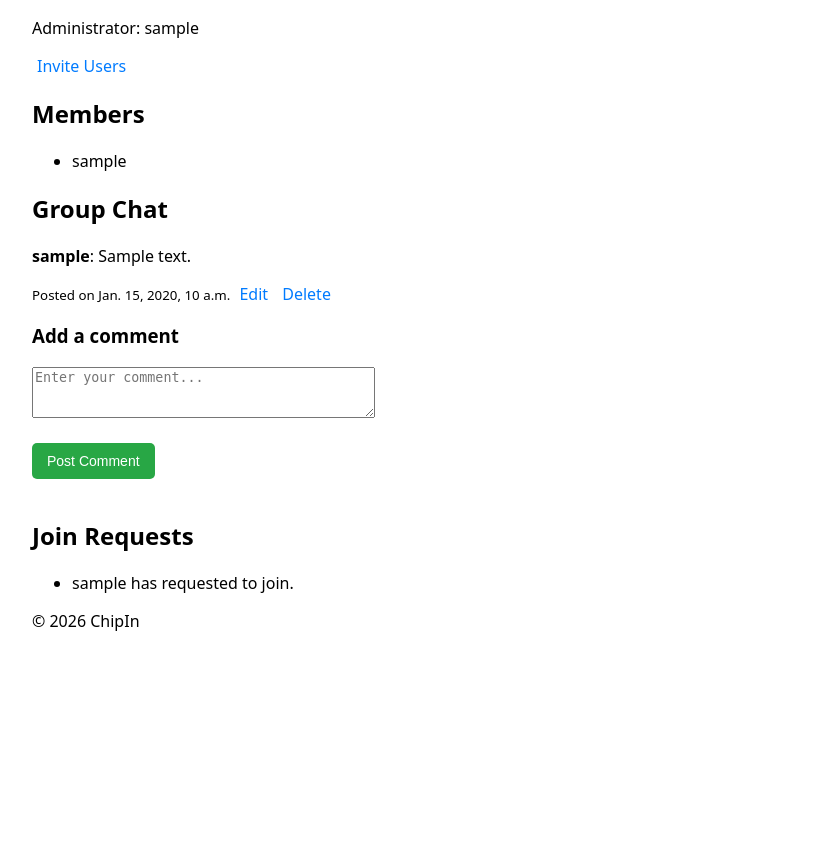
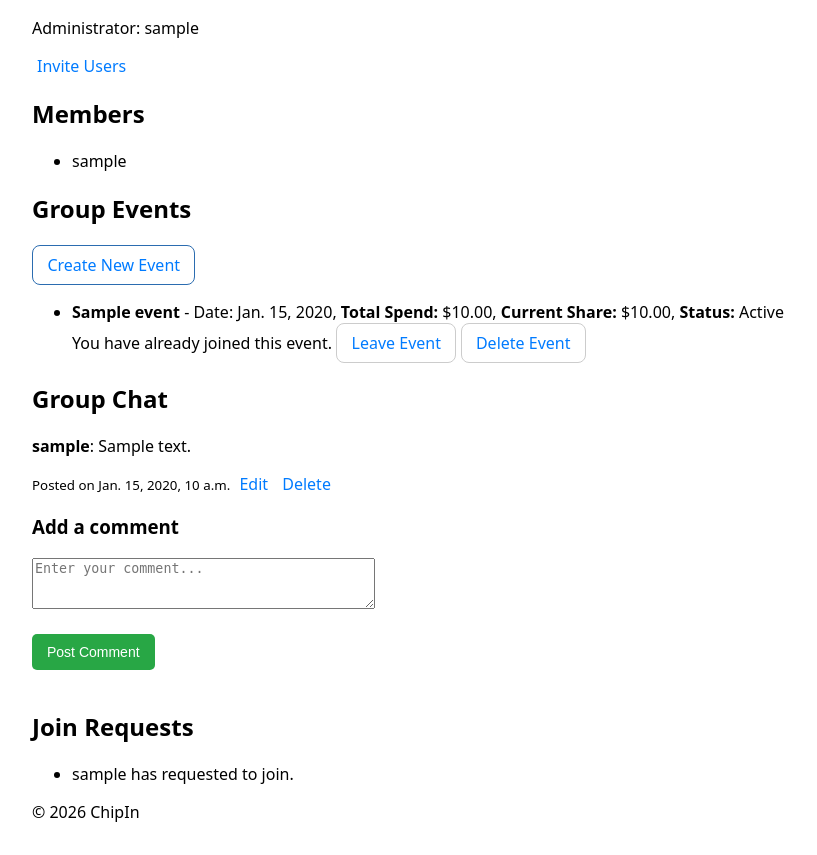
Before and after one commit to ProdPreva1l/CS26-SWA, a Django app: page /chipin/group/1/ in a window 1280 px wide. Shown: the part 194-1049 px from the top of the page, without its empty margins (0-817 px from the left). Before the commit the page ends 825 px from the top, so only its background shows below. Run offline with Django 5.2, Linux system fonts and the light colour scheme; a user stored in the database is signed in; tables that the repository leaves empty hold one stand-in row (values such as "Sample post").

Commit message:
feat: events

```diff
--- a/chipin/models.py
+++ b/chipin/models.py
@@ -51,3 +51,33 @@ class Comment(models.Model):
 
     def __str__(self):
         return f"{self.user.username}: {self.content[:20]}..."  # Show only first 20 chars for preview
+
+class Event(models.Model):
+
+    class Status(models.TextChoices):
+        PENDING = "Pending", "Pending"
+        ACTIVE = "Active", "Active"
+        ARCHIVED = "Archived", "Archived"
+
+    name = models.CharField(max_length=100)
+    date = models.DateField()
+    total_spend = models.DecimalField(max_digits=10, decimal_places=2)
+    status = models.CharField(max_length=20, choices=Status.choices, default=Status.PENDING)
+    archived_at = models.DateTimeField(null=True, blank=True)
+    group = models.ForeignKey(Group, related_name='events', on_delete=models.CASCADE)
+    members = models.ManyToManyField(User, related_name='event_memberships', blank=True)
+
+    def calculate_share(self):
+        members_count = self.group.members.count()
+        if members_count == 0:
+            return 0
+        return self.total_spend / members_count
+
+    def check_status(self):
+        share = self.calculate_share()
+        for member in self.group.members.all():
+            if member.profile.max_spend < share:
+                self.status = self.Status.PENDING
+                return False
+        self.status = self.Status.ACTIVE
+        return True
--- a/chipin/templates/chipin/group_detail.html
+++ b/chipin/templates/chipin/group_detail.html
@@ -22,6 +22,39 @@
   {% if request.user not in group.members.all %}
     <a href="{% url 'chipin:request_to_join_group' group.id %}">Request to Join</a>
   {% endif %}
+
+        <h2>Group Events</h2>
+    <!-- Only display "Create New Event" link to the group administrator -->
+    {% if request.user == group.admin %}
+        <a href="{% url 'chipin:create_event' group.id %}" class="btn btn-primary">Create New Event</a>
+    {% endif %}
+    <ul>
+        {% for event, info in event_share_info.items %}
+            <li>
+                <strong>{{ event.name }}</strong> - Date: {{ event.date }},
+                <strong>Total Spend:</strong> ${{ event.total_spend }},
+                <strong>Current Share:</strong> ${{ info.share }},
+                <strong>Status:</strong> <span class="event-status">{{ info.status }}</span><br>
+                <!-- If the user has already joined the event, display the "Leave Event" link -->
+                {% if info.joined %}
+                    <span class="joined">You have already joined this event.</span>
+                    <a href="{% url 'chipin:leave_event' group.id event.id %}" class="btn btn-warning" onclick="return confirm('Are you sure you want to leave this event?');">Leave Event</a>
+                {% else %}
+                    <!-- If the user is eligible, show the "Join Event" link -->
+                    {% if info.eligible %}
+                        <span class="eligible">You are eligible to join this event.</span>
+                        <a href="{% url 'chipin:join_event' group.id event.id %}" class="btn btn-success">Join Event</a>
+                    {% else %}
+                        <span class="waiting-room">You are in the waiting room for this event. Increase your balance or wait for more members to join.</span>
+                    {% endif %}
+                {% endif %}
+                <!-- Only display the "Delete Event" link if the user is the group admin -->
+                {% if request.user == group.admin %}
+                    <a href="{% url 'chipin:delete_event' group.id event.id %}" class="btn btn-danger" onclick="return confirm('Are you sure you want to delete this event?');">Delete Event</a>
+                {% endif %}
+            </li>
+        {% endfor %}
+    </ul>
 
 <h2>Group Chat</h2>
   <!-- Display existing comments -->
--- a/chipin/urls.py
+++ b/chipin/urls.py
@@ -16,4 +16,10 @@ urlpatterns = [
     path('group/<int:group_id>/edit/<int:edit_comment_id>/', views.group_detail, name='edit_comment'),
     path('comment/<int:comment_id>/edit/', views.edit_comment, name='edit_comment'),
     path('comment/<int:comment_id>/delete/', views.delete_comment, name='delete_comment'),
+    path('group/<int:group_id>/create_event/', views.create_event, name='create_event'),
+    path('group/<int:group_id>/event/<int:event_id>/join/', views.join_event, name='join_event'),
+    path('group/<int:group_id>/event/<int:event_id>/update_status/', views.update_event_status,
+         name='update_event_status'),
+    path('group/<int:group_id>/event/<int:event_id>/leave/', views.leave_event, name='leave_event'),
+    path('group/<int:group_id>/event/<int:event_id>/delete/', views.delete_event, name='delete_event'),
 ]
--- a/chipin/views.py
+++ b/chipin/views.py
@@ -4,7 +4,7 @@ from django.contrib import messages
 from django.contrib.auth.models import User
 from django.utils import timezone
 from django.conf import settings
-from .models import Group, Invite, GroupJoinRequest, Comment
+from .models import Group, Invite, GroupJoinRequest, Comment, Event
 from .forms import GroupCreationForm, CommentForm
 from django.urls import reverse
 
@@ -195,3 +195,148 @@ def delete_comment(request, comment_id):
     if comment.user == request.user or request.user == comment.group.admin:  # Allow author or group admin to delete
         comment.delete()
     return redirect('chipin:group_detail', group_id=comment.group.id)
+
+@login_required
+def group_detail(request, group_id, edit_comment_id=None):
+    group = get_object_or_404(Group, id=group_id)
+    comments = group.comments.all().order_by('-created_at')  # Fetch all comments for the group
+    events = group.events.all()  # Fetch all events associated with the group
+    # Add a new comment or edit an existing comment
+    if edit_comment_id: # Fetch the comment to edit, if edit_comment_id is provided
+        comment_to_edit = get_object_or_404(Comment, id=edit_comment_id)
+        if comment_to_edit.user != request.user:
+            return redirect('chipin:group_detail', group_id=group.id)
+    else:
+        comment_to_edit = None
+    if request.method == 'POST':
+        if comment_to_edit: # Editing an existing comment
+            form = CommentForm(request.POST, instance=comment_to_edit)
+        else: # Adding a new comment
+            form = CommentForm(request.POST)
+        if form.is_valid():
+            comment = form.save(commit=False)
+            comment.user = request.user
+            comment.group = group
+            comment.save()
+            return redirect('chipin:group_detail', group_id=group.id)
+    else:
+        form = CommentForm(instance=comment_to_edit) if comment_to_edit else CommentForm()
+    # Calculate event share for each event and check user eligibility
+    event_share_info = {}
+    for event in events:
+        event_share = event.calculate_share()
+        user_eligible = request.user.profile.max_spend >= event_share
+        user_has_joined = request.user in event.members.all()  # Check if the user has already joined the event
+        event_share_info[event] = {
+            'share': event_share,
+            'eligible': user_eligible,
+            'status': event.status,
+            'joined': user_has_joined
+        }
+    # Return data to the template
+    return render(request, 'chipin/group_detail.html', {
+        'group': group,
+        'comments': comments,
+        'form': form,
+        'comment_to_edit': comment_to_edit,
+        'events': events,
+        'event_share_info': event_share_info,
+    })
+
+@login_required
+def create_event(request, group_id):
+    group = get_object_or_404(Group, id=group_id)
+    if request.user != group.admin:
+        messages.error(request, "Only the group administrator can create events.")
+        return redirect('chipin:group_detail', group_id=group.id)
+    if request.method == 'POST':
+        event_name = request.POST.get('name')
+        event_date = request.POST.get('date')
+        total_spend = request.POST.get('total_spend')
+        event = Event.objects.create(
+            name=event_name,
+            date=event_date,
+            total_spend=total_spend,
+            group=group
+        )
+        messages.success(request, f'Event "{event_name}" created successfully!')
+        return redirect('chipin:group_detail', group_id=group.id)
+    return render(request, 'chipin/create_event.html', {'group': group})
+
+@login_required
+def join_event(request, group_id, event_id):
+    group = get_object_or_404(Group, id=group_id)
+    event = get_object_or_404(Event, id=event_id, group=group)
+    event_share = event.calculate_share()
+    # Check if the user is eligible to join based on their max spend
+    if request.user.profile.max_spend < event_share:
+        messages.error(request, f"Your max spend of ${request.user.profile.max_spend} is too low to join this event.")
+        return redirect('chipin:group_detail', group_id=group.id)
+    # Check if the user has already joined the event
+    if request.user in event.members.all():
+        messages.info(request, "You have already joined this event.")
+        return redirect('chipin:group_detail', group_id=group.id)
+    # Add the user to the event
+    event.members.add(request.user)
+    messages.success(request, f"You have successfully joined the event '{event.name}'.")
+    # Optionally, update the event status if needed
+    event.check_status()
+    event.save()
+    return redirect('chipin:group_detail', group_id=group.id)
+
+
+@login_required
+def update_event_status(request, group_id, event_id):
+    group = get_object_or_404(Group, id=group_id)
+    event = get_object_or_404(Event, id=event_id, group=group)
+    # Ensure that only the group admin can update the event status
+    if request.user != group.admin:
+        messages.error(request, "Only the group administrator can update the event status.")
+        return redirect('chipin:group_detail', group_id=group.id)
+    # Calculate the share per member
+    event_share = event.calculate_share()
+    # Check if all members can afford the event share
+    sufficient_funds = True
+    for member in group.members.all():
+        if member.profile.max_spend < event_share:
+            sufficient_funds = False
+            break
+    # Update the event status based on the members' ability to cover the share
+    if sufficient_funds:
+        event.status = "Active"
+        messages.success(request, f"The event '{event.name}' is now Active. All members can cover the cost.")
+    else:
+        event.status = "Pending"
+        messages.warning(request, f"The event '{event.name}' remains Pending. Some members cannot cover the cost.")
+    # Save the updated event status
+    event.save()
+    return redirect('chipin:group_detail', group_id=group.id)
+
+@login_required
+def leave_event(request, group_id, event_id):
+    group = get_object_or_404(Group, id=group_id)
+    event = get_object_or_404(Event, id=event_id, group=group)
+    # Check if the user is part of the event
+    if request.user not in event.members.all():
+        messages.error(request, "You are not a member of this event.")
+        return redirect('chipin:group_detail', group_id=group.id)
+    # Remove the user from the event
+    event.members.remove(request.user)
+    messages.success(request, f"You have successfully left the event '{event.name}'.")
+    # Optionally, check if the event status should be updated
+    event.check_status()
+    event.save()
+    return redirect('chipin:group_detail', group_id=group.id)
+
+@login_required
+def delete_event(request, group_id, event_id):
+    group = get_object_or_404(Group, id=group_id)
+    event = get_object_or_404(Event, id=event_id, group=group)
+    # Ensure only the group admin can delete the event
+    if request.user != group.admin:
+        messages.error(request, "Only the group administrator can delete events.")
+        return redirect('chipin:group_detail', group_id=group.id)
+    # Delete the event
+    event.delete()
+    messages.success(request, f"The event '{event.name}' has been deleted.")
+    return redirect('chipin:group_detail', group_id=group.id)
```
Also changed, not shown: chipin/templates/chipin/create_event.html (added, +23 -0 lines), users/models.py (+6 -8 lines).
